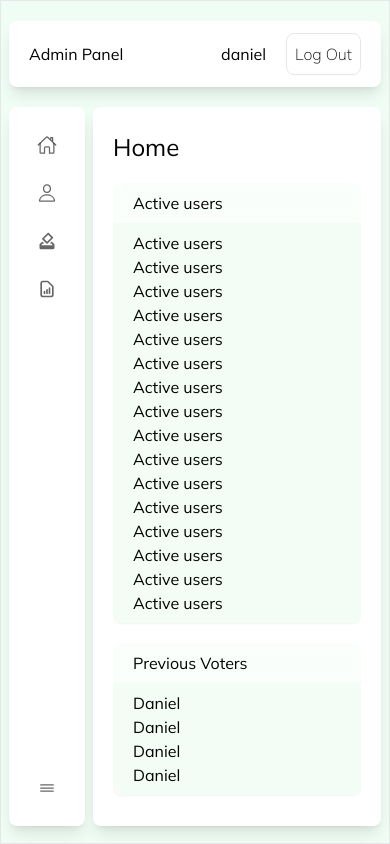
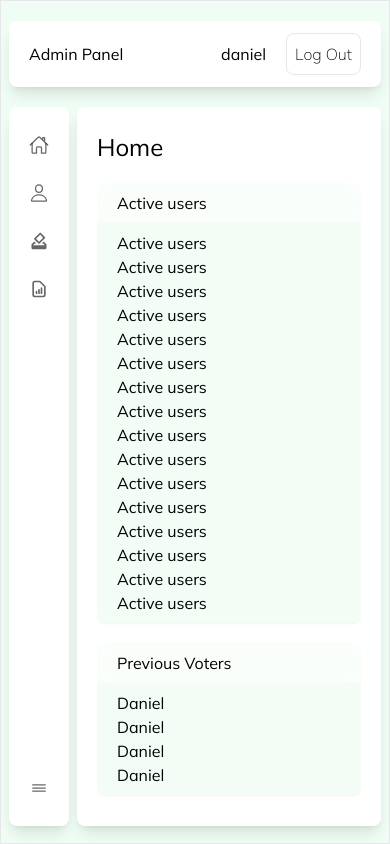
Before and after one commit to Orijadribo/wnc-voting-system, a React (Create React App) app: page /adminpanel in a window 390 px wide. Built offline with nearby package versions, Linux system fonts and the light colour scheme; no server answers.

Commit message:
side bar on small screens

```diff
--- a/src/pages/admin/AdminPanel.jsx
+++ b/src/pages/admin/AdminPanel.jsx
@@ -43,7 +43,7 @@ const AdminPanel = () => {
             <SideBar setSelectedScreen={setSelectedScreen} />
           </div>
           <div
-            className='flex-[4] bg-white shadow-lg rounded-lg'
+            className='flex-[6] md:flex-[4] bg-white shadow-lg rounded-lg'
             style={{ height: 'calc(100vh - 125px)' }}
           >
             <Content selectedScreen={selectedScreen} />
--- a/src/pages/admin/SideBar.jsx
+++ b/src/pages/admin/SideBar.jsx
@@ -19,7 +19,7 @@ const SideBar = ({ setSelectedScreen }) => {
 
   return (
     <div className='flex flex-col justify-between h-full text-[#000000]/[0.6]'>
-      <div className='flex flex-col gap-3 py-5 px-2 mx-2 md:px-5 font-light'>
+      <div className='flex flex-col gap-3 py-5 px-2 mx-0 md:px-5 font-light'>
         <div
           className='flex gap-2 items-center justify-center md:justify-start cursor-pointer px-2 md:pl-4 py-1 hover:bg-green-100 rounded-md'
           onClick={() => handleScreenSelection('home')}
@@ -61,7 +61,7 @@ const SideBar = ({ setSelectedScreen }) => {
       </div>
 
       <div className='black md:hidden'>
-        <div className='flex flex-col gap-3 py-5 px-2 mx-2 md:px-5 font-light'>
+        <div className='flex flex-col gap-3 py-5 px-2 mx-0 md:px-5 font-light'>
           <div
             className='flex gap-2 items-center justify-center md:justify-start cursor-pointer px-2 md:pl-4 py-1 hover:bg-green-100 rounded-md'
             onClick={handleCloseSideBar}
```
